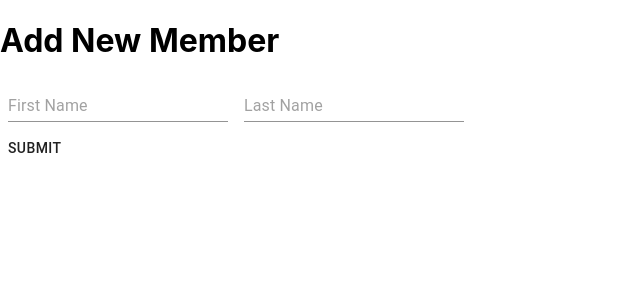
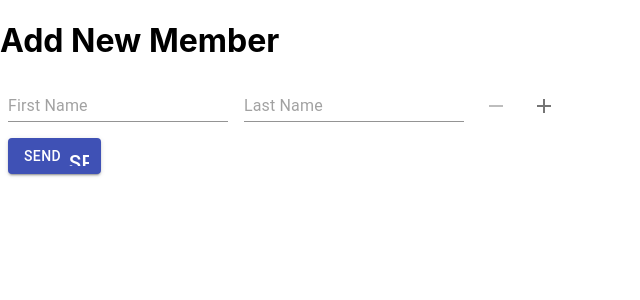
Before and after one commit to ferrikt/react-dynamic-form-fields, a React (Create React App) app: page / in a window 1280 px wide. Shown: the top 300 px of the page, without its empty margins (0-640 px from the left). Built offline with nearby package versions, Linux system fonts and the light colour scheme.

Commit message:
add remove/add member ologic

```diff
--- a/src/App.js
+++ b/src/App.js
@@ -35,9 +35,21 @@ const App = () => {
     return () => setMembers([]);
   }, []);
 
-  const addMember = () => {}; // add empty member with id
-
-  const removeMember = () => {}; // remove  member by id
+  // add empty member with id
+  const addMember = () => {
+    setMembers([
+      ...members,
+      {
+        id: (members.length + 1).toString(),
+        firstName: "",
+        lastName: "",
+      },
+    ]);
+  };
+  // remove  member by id
+  const removeMember = (id) => {
+    setMembers(members.filter((member) => member.id != id));
+  };
 
   const onSubmit = (e) => {
     e.preventDefault();
@@ -60,7 +72,7 @@ const App = () => {
       <h1>Add New Member</h1>
       <form className={classes.root} onSubmit={onSubmit}>
         {members.map((member) => (
-          <div id={member.id} key={member.id}>
+          <div key={member.id}>
             <TextField
               value={member.firstName}
               name="firstName"
@@ -73,9 +85,28 @@ const App = () => {
               placeholder="Last Name"
               onChange={(e) => changeValue(member.id, e)}
             ></TextField>
+            <IconButton
+              disabled={members.length === 1}
+              onClick={() => removeMember(member.id)}
+            >
+              <RemoveIcon />
+            </IconButton>
+            <IconButton onClick={addMember}>
+              <AddIcon />
+            </IconButton>
           </div>
         ))}
-        <Button type="submit">Submit</Button>
+
+        <Button
+          className={classes.button}
+          variant="contained"
+          color="primary"
+          type="submit"
+          endIcon={<Icon>send</Icon>}
+          onClick={onSubmit}
+        >
+          Send
+        </Button>
       </form>
     </>
   );
```
